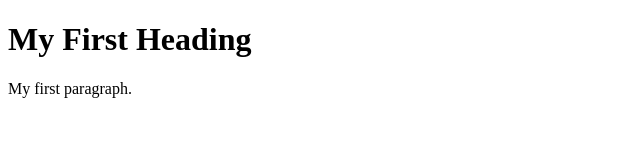
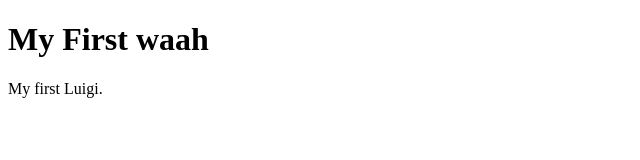
Before and after one commit to Dankusmemius/Dankusmemius.github.io, a plain HTML site: page index.html in a window 1280 px wide. Shown: the whole page, without its empty margins (0-640 px from the left). Drawn offline with Linux system fonts and the light colour scheme.

Commit message:
added yes

```diff
--- a/index.html
+++ b/index.html
@@ -1,12 +1,12 @@
 <!DOCTYPE html>
 <html>
 <head>
-<title>Page Title</title>
+<title>Yes</title>
 </head>
 <body>
 
-<h1>My First Heading</h1>
-<p>My first paragraph.</p>
+<h1>My First waah</h1>
+<p>My first Luigi.</p>
 
 </body>
 </html>
```
Also changed, not shown: .c9/metadata/environment/index.html, 2 other files.
